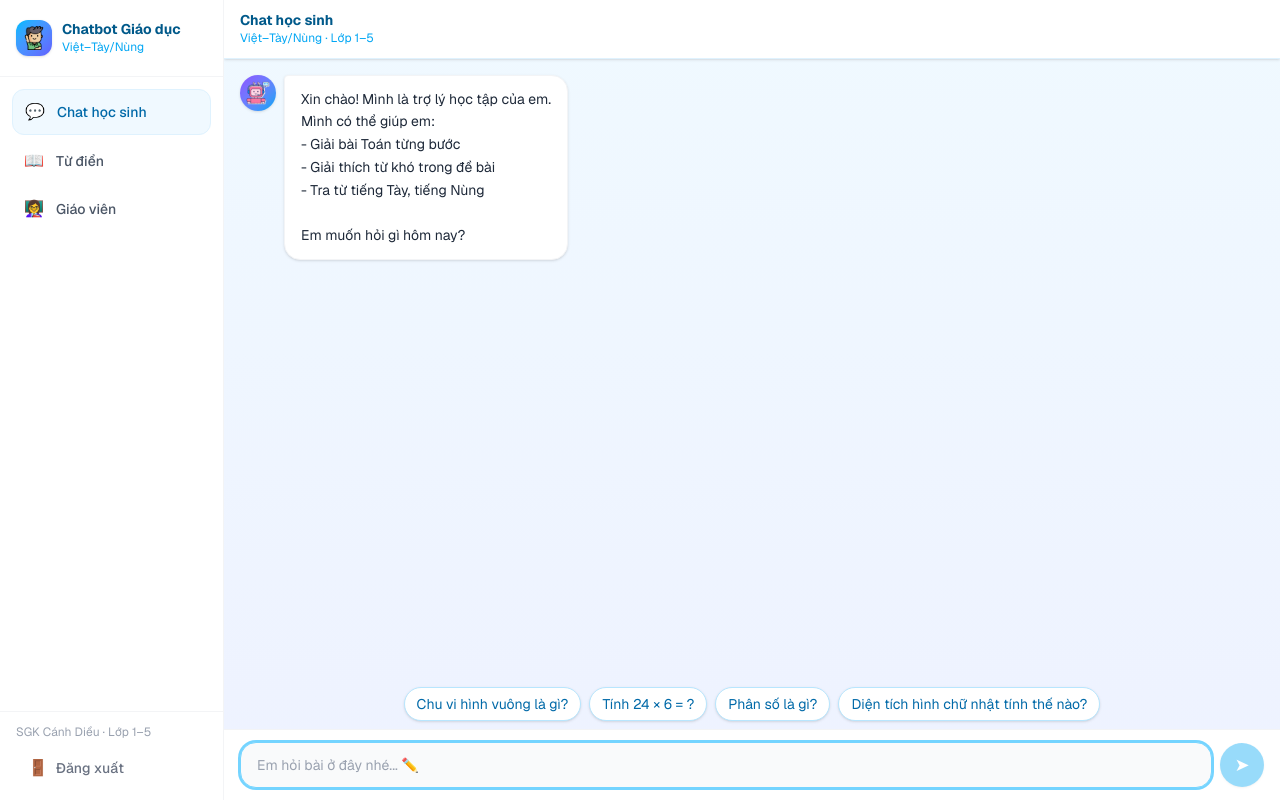
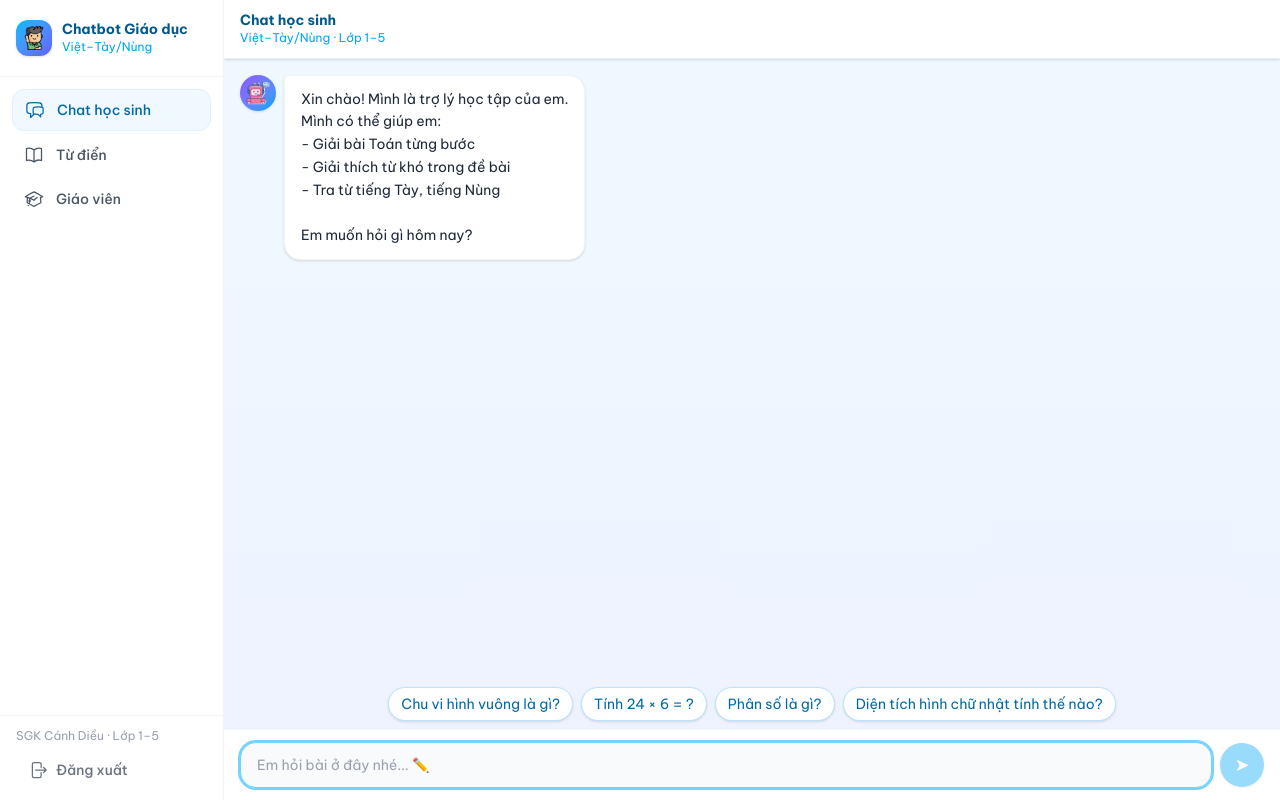
Before and after one commit to NDK2002/edu-chatbot, a Next.js app in the folder frontend/: page /student in a window 1280 px wide. Built offline with nearby package versions, Linux system fonts and the light colour scheme.

Commit message:
feat: :sparkles: Update UI components to use SVG icons and improve role selection in AuthCard

```diff
--- a/frontend/app/auth/actions.ts
+++ b/frontend/app/auth/actions.ts
@@ -38,15 +38,11 @@ export async function register(_prevState: unknown, formData: FormData) {
   if (username.length < 3) return { error: "Tên đăng nhập phải có ít nhất 3 ký tự" };
 
   const role = formData.get("role") as "student" | "teacher";
-  const gradeRaw = formData.get("grade");
   const metadata: Record<string, unknown> = {
     username,
     display_name: (formData.get("display_name") as string).trim(),
     role,
   };
-  if (role === "student" && gradeRaw) {
-    metadata.grade = Number(gradeRaw);
-  }
 
   const { data, error } = await supabase.auth.signUp({
     email: toEmail(username),
--- a/frontend/app/globals.css
+++ b/frontend/app/globals.css
@@ -8,8 +8,7 @@
 @theme inline {
   --color-background: var(--background);
   --color-foreground: var(--foreground);
-  --font-sans: var(--font-geist-sans);
-  --font-mono: var(--font-geist-mono);
+  --font-sans: var(--font-be-vietnam);
   --animate-page-in: page-in 220ms ease-out both;
   --animate-slide-exit-left: slide-exit-left 190ms ease-in forwards;
   --animate-slide-exit-right: slide-exit-right 190ms ease-in forwards;
@@ -50,5 +49,5 @@ body {
 body {
   background: var(--background);
   color: var(--foreground);
-  font-family: var(--font-geist-sans), Arial, Helvetica, sans-serif;
+  font-family: var(--font-be-vietnam), sans-serif;
 }
--- a/frontend/app/layout.tsx
+++ b/frontend/app/layout.tsx
@@ -1,15 +1,11 @@
 import type { Metadata } from "next";
-import { Geist, Geist_Mono } from "next/font/google";
+import { Be_Vietnam_Pro } from "next/font/google";
 import "./globals.css";
 
-const geistSans = Geist({
-  variable: "--font-geist-sans",
-  subsets: ["latin"],
-});
-
-const geistMono = Geist_Mono({
-  variable: "--font-geist-mono",
-  subsets: ["latin"],
+const beVietnamPro = Be_Vietnam_Pro({
+  variable: "--font-be-vietnam",
+  subsets: ["latin", "vietnamese"],
+  weight: ["400", "500", "600", "700"],
 });
 
 export const metadata: Metadata = {
@@ -24,8 +20,8 @@ export default function RootLayout({
 }>) {
   return (
     <html
-      lang="en"
-      className={`${geistSans.variable} ${geistMono.variable} h-full antialiased`}
+      lang="vi"
+      className={`${beVietnamPro.variable} h-full antialiased`}
     >
       <body className="min-h-full flex flex-col">{children}</body>
     </html>
--- a/frontend/components/AppShell.tsx
+++ b/frontend/components/AppShell.tsx
@@ -6,10 +6,43 @@ import { usePathname } from "next/navigation";
 import { logout } from "@/app/auth/actions";
 
 const NAV = [
-  { href: "/student",    emoji: "💬", label: "Chat học sinh", short: "Chat"     },
-  { href: "/dictionary", emoji: "📖", label: "Từ điển",       short: "Từ điển"  },
-  { href: "/teacher",    emoji: "👩‍🏫", label: "Giáo viên",    short: "Giáo viên" },
+  {
+    href: "/student",
+    icon: (
+      <svg xmlns="http://www.w3.org/2000/svg" fill="none" viewBox="0 0 24 24" strokeWidth={1.5} stroke="currentColor" className="w-5 h-5 shrink-0">
+        <path strokeLinecap="round" strokeLinejoin="round" d="M20.25 8.511c.884.284 1.5 1.128 1.5 2.097v4.286c0 1.136-.847 2.1-1.98 2.193-.34.027-.68.052-1.02.072v3.091l-3-3c-1.354 0-2.694-.055-4.02-.163a2.115 2.115 0 0 1-.825-.242m9.345-8.334a2.126 2.126 0 0 0-.476-.095 48.64 48.64 0 0 0-8.048 0c-1.131.094-1.976 1.057-1.976 2.192v4.286c0 .837.46 1.58 1.155 1.951m9.345-8.334V6.637c0-1.621-1.152-3.026-2.76-3.235A48.455 48.455 0 0 0 11.25 3c-2.115 0-4.198.137-6.24.402-1.608.209-2.76 1.614-2.76 3.235v6.226c0 1.621 1.152 3.026 2.76 3.235.577.075 1.157.14 1.74.194V21l4.155-4.155" />
+      </svg>
+    ),
+    label: "Chat học sinh",
+    short: "Chat",
+  },
+  {
+    href: "/dictionary",
+    icon: (
+      <svg xmlns="http://www.w3.org/2000/svg" fill="none" viewBox="0 0 24 24" strokeWidth={1.5} stroke="currentColor" className="w-5 h-5 shrink-0">
+        <path strokeLinecap="round" strokeLinejoin="round" d="M12 6.042A8.967 8.967 0 0 0 6 3.75c-1.052 0-2.062.18-3 .512v14.25A8.987 8.987 0 0 1 6 18c2.305 0 4.408.867 6 2.292m0-14.25a8.966 8.966 0 0 1 6-2.292c1.052 0 2.062.18 3 .512v14.25A8.987 8.987 0 0 0 18 18a8.967 8.967 0 0 0-6 2.292m0-14.25v14.25" />
+      </svg>
+    ),
+    label: "Từ điển",
+    short: "Từ điển",
+  },
+  {
+    href: "/teacher",
+    icon: (
+      <svg xmlns="http://www.w3.org/2000/svg" fill="none" viewBox="0 0 24 24" strokeWidth={1.5} stroke="currentColor" className="w-5 h-5 shrink-0">
+        <path strokeLinecap="round" strokeLinejoin="round" d="M4.26 10.147a60.438 60.438 0 0 0-.491 6.347A48.62 48.62 0 0 1 12 20.904a48.62 48.62 0 0 1 8.232-4.41 60.46 60.46 0 0 0-.491-6.347m-15.482 0a50.636 50.636 0 0 0-2.658-.813A59.906 59.906 0 0 1 12 3.493a59.903 59.903 0 0 1 10.399 5.84c-.896.248-1.783.52-2.658.814m-15.482 0A50.717 50.717 0 0 1 12 13.489a50.702 50.702 0 0 1 3.741-3.342M6.75 15a.75.75 0 1 0 0-1.5.75.75 0 0 0 0 1.5Zm0 0v-3.675A55.378 55.378 0 0 1 12 8.443m-7.007 11.55A5.981 5.981 0 0 0 6.75 15.75v-1.5" />
+      </svg>
+    ),
+    label: "Giáo viên",
+    short: "Giáo viên",
+  },
 ];
+
+const LogoutIcon = (
+  <svg xmlns="http://www.w3.org/2000/svg" fill="none" viewBox="0 0 24 24" strokeWidth={1.5} stroke="currentColor" className="w-5 h-5 shrink-0">
+    <path strokeLinecap="round" strokeLinejoin="round" d="M15.75 9V5.25A2.25 2.25 0 0 0 13.5 3h-6a2.25 2.25 0 0 0-2.25 2.25v13.5A2.25 2.25 0 0 0 7.5 21h6a2.25 2.25 0 0 0 2.25-2.25V15m3 0 3-3m0 0-3-3m3 3H9" />
+  </svg>
+);
 
 export default function AppShell({ children }: { children: React.ReactNode }) {
   const pathname = usePathname();
@@ -33,7 +66,7 @@ export default function AppShell({ children }: { children: React.ReactNode }) {
 
         {/* Nav items */}
         <nav className="flex-1 flex flex-col gap-1 p-3">
-          {NAV.map(({ href, emoji, label }) => {
+          {NAV.map(({ href, icon, label }) => {
             const active = pathname.startsWith(href);
             return (
               <Link
@@ -45,7 +78,7 @@ export default function AppShell({ children }: { children: React.ReactNode }) {
                     : "text-gray-600 hover:bg-gray-50 hover:text-gray-900"
                 }`}
               >
-                <span className="text-base">{emoji}</span>
+                {icon}
                 {label}
               </Link>
             );
@@ -59,7 +92,7 @@ export default function AppShell({ children }: { children: React.ReactNode }) {
               type="submit"
               className="w-full flex items-center gap-2 px-3 py-2 rounded-xl text-sm font-medium text-gray-500 hover:bg-red-50 hover:text-red-600 transition-colors"
             >
-              <span className="text-base">🚪</span>
+              {LogoutIcon}
               Đăng xuất
             </button>
           </form>
@@ -75,7 +108,7 @@ export default function AppShell({ children }: { children: React.ReactNode }) {
 
         {/* ── Mobile bottom tabs ── */}
         <nav className="md:hidden shrink-0 flex items-stretch bg-white border-t border-gray-100 safe-area-pb">
-          {NAV.map(({ href, emoji, short }) => {
+          {NAV.map(({ href, icon, short }) => {
             const active = pathname.startsWith(href);
             return (
               <Link
@@ -87,7 +120,7 @@ export default function AppShell({ children }: { children: React.ReactNode }) {
                     : "text-gray-500 border-transparent hover:text-gray-700"
                 }`}
               >
-                <span className="text-xl leading-none">{emoji}</span>
+                {icon}
                 <span>{short}</span>
               </Link>
             );
@@ -97,7 +130,7 @@ export default function AppShell({ children }: { children: React.ReactNode }) {
               type="submit"
               className="w-full h-full flex flex-col items-center justify-center gap-0.5 py-2 text-xs font-medium text-gray-500 hover:text-red-600 transition-colors border-t-2 border-transparent"
             >
-              <span className="text-xl leading-none">🚪</span>
+              {LogoutIcon}
               <span>Thoát</span>
             </button>
           </form>
--- a/frontend/components/AuthCard.tsx
+++ b/frontend/components/AuthCard.tsx
@@ -1,6 +1,7 @@
 "use client";
 
 import { useActionState, useState } from "react";
+import Image from "next/image";
 import { login, register } from "@/app/auth/actions";
 
 type Mode = "login" | "register";
@@ -54,8 +55,10 @@ export default function AuthCard({ initialMode }: { initialMode: Mode }) {
       <div className="w-full max-w-sm">
         {/* Logo — fade-in once on load */}
         <div className="text-center mb-8 animate-page-in">
-          <div className="w-14 h-14 rounded-2xl bg-gradient-to-br from-sky-400 to-indigo-500 flex items-center justify-center shadow-lg mx-auto mb-3 text-2xl select-none">
-            📚
+          <div className="w-14 h-14 rounded-2xl bg-gradient-to-br from-sky-400 to-indigo-500 flex items-center justify-center shadow-lg mx-auto mb-3 select-none">
+            <svg xmlns="http://www.w3.org/2000/svg" viewBox="0 0 24 24" fill="white" className="w-8 h-8">
+              <path d="M11.25 4.533A9.707 9.707 0 0 0 6 3a9.735 9.735 0 0 0-3.25.555.75.75 0 0 0-.5.707v14.25a.75.75 0 0 0 1 .707A8.237 8.237 0 0 1 6 18.75c1.995 0 3.823.7 5.25 1.855V4.533ZM12.75 20.605A8.214 8.214 0 0 1 18 18.75c.966 0 1.89.166 2.75.47a.75.75 0 0 0 1-.708V4.262a.75.75 0 0 0-.5-.707A9.735 9.735 0 0 0 18 3a9.707 9.707 0 0 0-5.25 1.533v16.072Z" />
+            </svg>
           </div>
           <h1 className="text-xl font-bold text-sky-800">Chatbot Giáo dục</h1>
           <p className="text-sm text-sky-500 mt-1">Việt–Tày/Nùng · Lớp 1–5</p>
@@ -151,7 +154,7 @@ export default function AuthCard({ initialMode }: { initialMode: Mode }) {
                   Bạn là
                 </label>
                 <div className="grid grid-cols-2 gap-2">
-                  {ROLES.map(({ value, emoji, label }) => (
+                  {ROLES.map(({ value, icon, label }) => (
                     <button
                       key={value}
                       type="button"
@@ -162,24 +165,12 @@ export default function AuthCard({ initialMode }: { initialMode: Mode }) {
                           : "border-gray-200 bg-gray-50 text-gray-600 hover:border-sky-200"
                       }`}
                     >
-                      <span className="text-base">{emoji}</span>
+                      <Image src={icon} alt={label} width={20} height={20} />
                       {label}
                     </button>
                   ))}
                 </div>
               </div>
-
-              {role === "student" && (
-                <Field label="Đang học lớp">
-                  <select name="grade" className={inputCls}>
-                    {[1, 2, 3, 4, 5].map((g) => (
-                      <option key={g} value={g}>
-                        Lớp {g}
-                      </option>
-                    ))}
-                  </select>
-                </Field>
-              )}
 
               {registerState?.error && (
                 <ErrorBox msg={translateRegisterError(registerState.error)} />
@@ -199,9 +190,9 @@ export default function AuthCard({ initialMode }: { initialMode: Mode }) {
 const inputCls =
   "w-full px-3.5 py-2.5 rounded-xl border border-gray-200 bg-gray-50 text-sm focus:outline-none focus:ring-2 focus:ring-sky-300 focus:border-sky-300 transition-shadow";
 
-const ROLES: { value: Role; emoji: string; label: string }[] = [
-  { value: "student", emoji: "🧒", label: "Học sinh" },
-  { value: "teacher", emoji: "👩‍🏫", label: "Giáo viên" },
+const ROLES: { value: Role; icon: string; label: string }[] = [
+  { value: "student", icon: "/student-icon.png", label: "Học sinh" },
+  { value: "teacher", icon: "/teacher-icon.png", label: "Giáo viên" },
 ];
 
 function TabButton({
```
